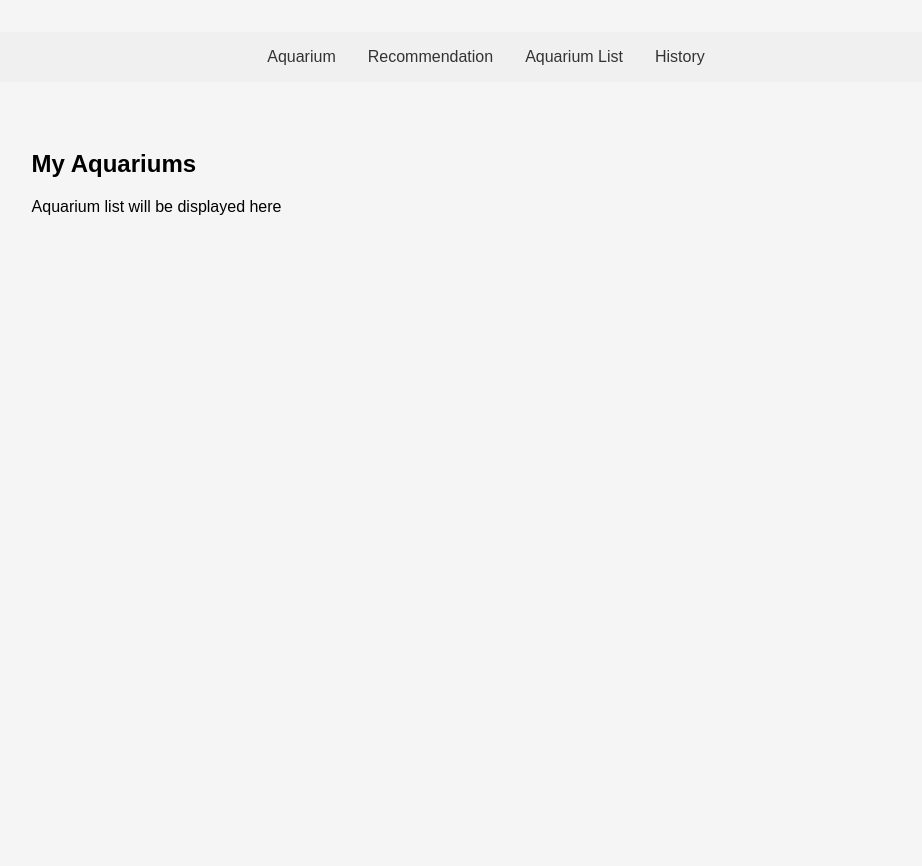
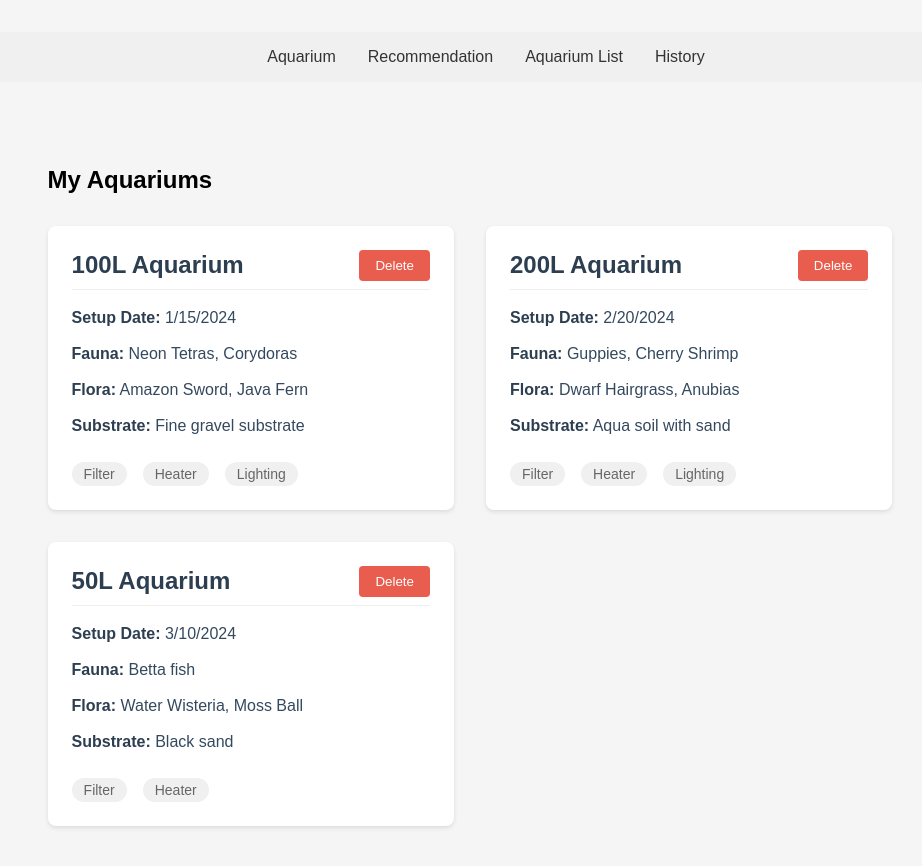
Before and after one commit to chbarbosa/super-acqua-mentor, a React (Vite) app: page /aquarium-list in a window 1280 px wide. Shown: the top 866 px of the page, without its empty margins (170-1092 px from the left). Built offline with nearby package versions, Linux system fonts and the light colour scheme.

Commit message:
aquarium list completed

```diff
--- a/src/api/mockApi.ts
+++ b/src/api/mockApi.ts
@@ -11,6 +11,18 @@ export type Recommendation = {
   message: string;
   aiModel: string;
   timestamp: string;
+};
+
+export type Aquarium = {
+  id: string;
+  volumeLiters: number;
+  faunaDescription: string;
+  floraDescription: string;
+  substrateDescription: string;
+  hasFilter: boolean;
+  hasHeater: boolean;
+  hasLighting: boolean;
+  setupDate: string;
 };
 
 const INITIAL_RECOMMENDATIONS: Recommendation[] = [
@@ -28,13 +40,67 @@ const INITIAL_RECOMMENDATIONS: Recommendation[] = [
   }
 ];
 
+const INITIAL_AQUARIUMS: Aquarium[] = [
+  {
+    id: '1',
+    volumeLiters: 100,
+    faunaDescription: 'Neon Tetras, Corydoras',
+    floraDescription: 'Amazon Sword, Java Fern',
+    substrateDescription: 'Fine gravel substrate',
+    hasFilter: true,
+    hasHeater: true,
+    hasLighting: true,
+    setupDate: '2024-01-15'
+  },
+  {
+    id: '2',
+    volumeLiters: 200,
+    faunaDescription: 'Guppies, Cherry Shrimp',
+    floraDescription: 'Dwarf Hairgrass, Anubias',
+    substrateDescription: 'Aqua soil with sand',
+    hasFilter: true,
+    hasHeater: true,
+    hasLighting: true,
+    setupDate: '2024-02-20'
+  },
+  {
+    id: '3',
+    volumeLiters: 50,
+    faunaDescription: 'Betta fish',
+    floraDescription: 'Water Wisteria, Moss Ball',
+    substrateDescription: 'Black sand',
+    hasFilter: true,
+    hasHeater: true,
+    hasLighting: false,
+    setupDate: '2024-03-10'
+  }
+];
+
 let mockDB: Recommendation[] = [...INITIAL_RECOMMENDATIONS];
+let aquariumDB: Aquarium[] = [...INITIAL_AQUARIUMS];
 
 export const fetchRecommendations = async (): Promise<Recommendation[]> => {
   // fetch('/api/recommendations')
   return new Promise((resolve) => {
     setTimeout(() => {
       resolve([...mockDB]);
+    }, 750);
+  });
+};
+
+export const fetchAquariums = async (): Promise<Aquarium[]> => {
+  return new Promise((resolve) => {
+    setTimeout(() => {
+      resolve([...aquariumDB]);
+    }, 750);
+  });
+};
+
+export const deleteAquarium = async (id: string): Promise<void> => {
+  return new Promise((resolve) => {
+    setTimeout(() => {
+      aquariumDB = aquariumDB.filter(aquarium => aquarium.id !== id);
+      resolve();
     }, 750);
   });
 };
--- a/src/components/AquariumList/AquariumList.module.css
+++ b/src/components/AquariumList/AquariumList.module.css
@@ -1,7 +1,98 @@
 .container {
-  padding: 1rem;
+  padding: 2rem;
 }
 
 .list {
   margin-top: 1rem;
 }
+
+.grid {
+  display: grid;
+  grid-template-columns: repeat(auto-fill, minmax(300px, 1fr));
+  gap: 2rem;
+  margin-top: 2rem;
+}
+
+.card {
+  background: white;
+  border-radius: 8px;
+  padding: 1.5rem;
+  box-shadow: 0 2px 4px rgba(0, 0, 0, 0.1);
+  transition: transform 0.2s ease, box-shadow 0.2s ease;
+}
+
+.card:hover {
+  transform: translateY(-4px);
+  box-shadow: 0 4px 8px rgba(0, 0, 0, 0.15);
+}
+
+.header {
+  display: flex;
+  justify-content: space-between;
+  align-items: center;
+  margin-bottom: 1rem;
+  padding-bottom: 0.5rem;
+  border-bottom: 1px solid #eee;
+}
+
+.header h3 {
+  margin: 0;
+  color: #2c3e50;
+  font-size: 1.5rem;
+}
+
+.deleteButton {
+  background-color: #e74c3c;
+  color: white;
+  border: none;
+  padding: 0.5rem 1rem;
+  border-radius: 4px;
+  cursor: pointer;
+  transition: all 0.3s ease;
+  opacity: 0.9;
+}
+
+.deleteButton:hover {
+  background-color: #c0392b;
+  opacity: 1;
+  transform: scale(1.01);
+}
+
+.details p {
+  margin: 0.75rem 0;
+  line-height: 1.5;
+  color: #34495e;
+}
+
+.details strong {
+  color: #2c3e50;
+}
+
+.features {
+  display: flex;
+  gap: 1rem;
+  margin-top: 1.5rem;
+  flex-wrap: wrap;
+}
+
+.features span {
+  background-color: #f0f0f0;
+  padding: 0.25rem 0.75rem;
+  border-radius: 999px;
+  font-size: 0.875rem;
+  color: #666;
+  transition: background-color 0.3s ease;
+}
+
+.features span:hover {
+  background-color: #e0e0e0;
+}
+
+.error {
+  color: #e74c3c;
+  padding: 1rem;
+  text-align: center;
+  background-color: #fee;
+  border-radius: 4px;
+  margin-top: 1rem;
+}
--- a/src/components/AquariumList/AquariumList.tsx
+++ b/src/components/AquariumList/AquariumList.tsx
@@ -1,13 +1,85 @@
-import React from 'react';
+import React, { useEffect, useState } from 'react';
+import { fetchAquariums, deleteAquarium, Aquarium } from '../../api/mockApi';
 import styles from './AquariumList.module.css';
 
 const AquariumList: React.FC = () => {
+  const [aquariums, setAquariums] = useState<Aquarium[]>([]);
+  const [isLoading, setIsLoading] = useState(true);
+  const [error, setError] = useState<string | null>(null);
+
+  useEffect(() => {
+    loadAquariums();
+  }, []);
+
+  const loadAquariums = async () => {
+    try {
+      const data = await fetchAquariums();
+      setAquariums(data);
+    } catch (err) {
+      setError('Failed to load aquariums');
+    } finally {
+      setIsLoading(false);
+    }
+  };
+
+  const handleDelete = async (id: string) => {
+    try {
+      await deleteAquarium(id);
+      setAquariums(aquariums.filter(aq => aq.id !== id));
+    } catch (err) {
+      setError('Failed to delete aquarium');
+    }
+  };
+
+  if (isLoading) {
+    return (
+      <div className="app">
+        <div className="loading-spinner">Loading aquariums...</div>
+      </div>
+    );
+  }
+
+  if (error) {
+    return (
+      <div className="app">
+        <div className="error-message">{error}</div>
+      </div>
+    );
+  }
+
   return (
     <div className={styles.container}>
       <h2>My Aquariums</h2>
-      <div className={styles.list}>
-        <p>Aquarium list will be displayed here</p>
-      </div>
+      {aquariums.length === 0 ? (
+        <p>No aquariums registered yet.</p>
+      ) : (
+        <div className={styles.grid}>
+          {aquariums.map(aquarium => (
+            <div key={aquarium.id} className={styles.card}>
+              <div className={styles.header}>
+                <h3>{aquarium.volumeLiters}L Aquarium</h3>
+                <button
+                  onClick={() => handleDelete(aquarium.id)}
+                  className={styles.deleteButton}
+                >
+                  Delete
+                </button>
+              </div>
+              <div className={styles.details}>
+                <p><strong>Setup Date:</strong> {new Date(aquarium.setupDate).toLocaleDateString()}</p>
+                <p><strong>Fauna:</strong> {aquarium.faunaDescription}</p>
+                <p><strong>Flora:</strong> {aquarium.floraDescription}</p>
+                <p><strong>Substrate:</strong> {aquarium.substrateDescription}</p>
+                <div className={styles.features}>
+                  {aquarium.hasFilter && <span>Filter</span>}
+                  {aquarium.hasHeater && <span>Heater</span>}
+                  {aquarium.hasLighting && <span>Lighting</span>}
+                </div>
+              </div>
+            </div>
+          ))}
+        </div>
+      )}
     </div>
   );
 };
```
